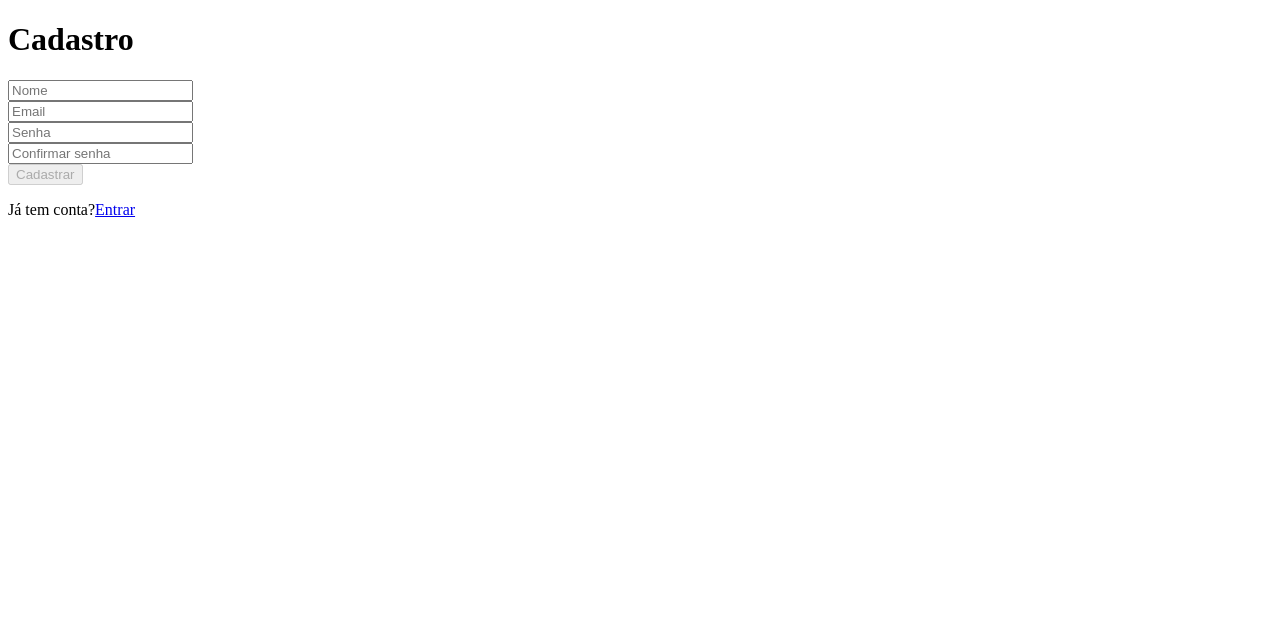
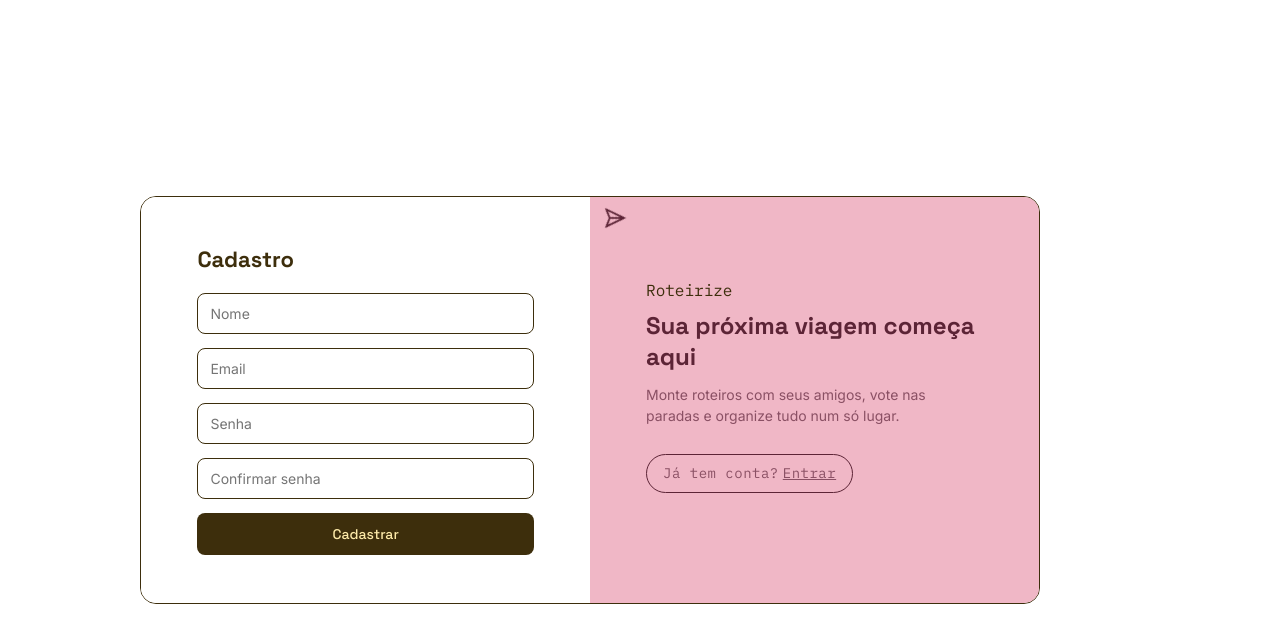
Before and after one commit to erikalps/Roteirize, a React (Vite) app in the folder web/: page /signup in a window 1280 px wide. Shown: the top 642 px of the page. Built offline with nearby package versions, Linux system fonts and the light colour scheme; no server answers.

Commit message:
feat/53 Estiliza tela de cadastro com identidade visual pastel

```diff
--- a/web/src/index.css
+++ b/web/src/index.css
@@ -0,0 +1,34 @@
+@import url('https://fonts.googleapis.com/css2?family=Space+Grotesk:wght@500;700&family=IBM+Plex+Mono:wght@400;500&family=Inter:wght@400;500&display=swap');
+
+:root {
+  --bg: #FCE9A8;
+  --text-primary: #3D2E0C;
+  --text-secondary: #7A6529;
+  --accent-pink: #F0B7C6;
+  --accent-blue: #A9CDEC;
+  --accent-yellow: #F5C64F;
+  --button-bg: #3D2E0C;
+  --button-text: #FCE9A8;
+  --input-border: #EAD68C;
+  --link-color: #5A7DA8;
+
+  --font-heading: 'Space Grotesk', sans-serif;
+  --font-mono: 'IBM Plex Mono', monospace;
+  --font-body: 'Inter', sans-serif;
+}
+
+* {
+  margin: 0;
+  padding: 0;
+  box-sizing: border-box;
+}
+
+body {
+  background: #fff;
+  color: var(--text-primary);
+  font-family: var(--font-body);
+  min-height: 100vh;
+  display: flex;
+  align-items: center;
+  justify-content: center;
+}
--- a/web/src/main.tsx
+++ b/web/src/main.tsx
@@ -3,6 +3,8 @@ import { createRoot } from 'react-dom/client'
 import { BrowserRouter } from 'react-router'
 import App from './App.tsx'
 import { AuthProvider } from './features/auth/AuthContext.tsx'
+import './index.css'
+
 
 createRoot(document.getElementById('root')!).render(
   <StrictMode>
--- /dev/null
+++ b/web/src/pages/SignUp.css
@@ -0,0 +1,187 @@
+.signup-page {
+  display: flex;
+  max-width: 1000px;
+  width: 90%;
+  border-radius: 16px;
+  overflow: hidden;
+  border: 1px solid var(--text-primary);
+
+
+
+}
+
+
+.signup-container {
+  flex: 1;
+  max-width: none;
+  margin: 0;
+  padding: 48px 56px;
+  background: #fff;
+  border: none;
+  border-radius: 0;
+
+}
+
+.signup-title{
+    font-family: var(--font-heading);
+    font-weight: 700;
+    font-size: 22px;
+    color: var(--text-primary);
+    margin-bottom: 20px;
+}
+
+.signup-panel {
+  flex: 1;
+  background: var(--accent-pink);
+  padding: 48px 56px;
+  display: flex;
+  flex-direction: column;
+  justify-content: center;
+  position: relative;
+  overflow: hidden;
+
+}
+
+.signup-panel h2{
+  font-family: var(--font-heading);
+  font-weight: 700;
+  font-size: 24px;
+  color: #5C2436;
+  margin-bottom: 12px;
+}
+
+
+.signup-panel p{
+  font-size: 14px;
+  color: #8A5064;
+  line-height: 1.5;
+  margin-bottom: 28px;
+}
+
+.login-link {
+  font-family: var(--font-mono);
+  font-size: 11px;
+  letter-spacing: 0.5px;
+  color:  #5C2436;
+  border: 1px solid #5C2436;
+  border-radius: 20px;
+  padding: 8px 16px;
+  width: fit-content;
+  transition: transform 0.50s ease;
+}
+
+.login-link:hover{
+  transform: scale(1.03);
+  color: var(--font-mono);
+  font-size: 15px;
+
+}
+
+.login-link a {
+  color: inherit;
+  margin-left: 4px;
+}
+
+.input-container{
+  margin-bottom:  14px;
+}
+
+.input-container input{
+  width: 100%;
+  background: #fff;
+  border: 1px solid var(--text-primary);
+  border-radius: 8px;
+  padding: 11px 12px;
+  font-size: 14px;
+  color: var(--text-primary);
+  font-family: var(--font-body);
+}
+
+
+.submit-button{
+   width: 100%;
+  background: var(--button-bg);
+  color: var(--button-text);
+  border: none;
+  border-radius: 8px;
+  padding: 12px;
+  font-size: 14px;
+  font-weight: 500;
+  font-family: var(--font-heading);
+  cursor: pointer;
+  transition: transform 0.50s ease;
+}
+
+.submit-button:hover{
+  transform: scale(1.03);
+}
+
+
+.plane-icon{
+  position:absolute;
+  top:40px;
+  left: -30px;
+  color: #5C2436;
+  animation: fly-across 8s linear infinite;
+}
+
+@keyframes fly-border {
+  0% {
+    top: 10px;
+    left: 10px;
+    transform: rotate(45deg);
+  }
+  25% {
+    top: 10px;
+    left: calc(100% - 32px);
+    transform: rotate(135deg);
+  }
+  50% {
+    top: calc(100% - 32px);
+    left: calc(100% - 32px);
+    transform: rotate(225deg);
+  }
+  75% {
+    top: calc(100% - 32px);
+    left: 10px;
+    transform: rotate(315deg);
+  }
+  100% {
+    top: 10px;
+    left: 10px;
+    transform: rotate(405deg);
+  }
+}
+
+.plane-icon {
+  position: absolute;
+  color: #5C2436;
+  animation: fly-border 10s linear infinite;
+}
+
+#title-sign{
+ margin-bottom: 10px;
+ font-family: var(--font-mono);
+}
+
+@media (max-width: 700px) {
+  .signup-page {
+    flex-direction: column;
+    width: 92%;
+    max-width: 420px;
+    margin:15px;
+  }
+
+  .signup-container,
+  .signup-panel {
+    padding: 32px 28px;
+  }
+
+  .input-container input {
+    font-size: 16px;
+  }
+
+  .plane-icon {
+    display: none;
+  }
+}
--- a/web/src/pages/SignUp.tsx
+++ b/web/src/pages/SignUp.tsx
@@ -5,6 +5,9 @@ import { Link } from 'react-router'
 import { isValidEmail, isValidPassword, hasPasswordNumber, MIN_PASSWORD_LENGTH } from '../utils/validation'
 import { useAuth } from '../features/auth/AuthContext'
 import { Navigate } from 'react-router'
+import './SignUp.css'
+
+
 
 export default function SignUp() {
   const [name, setName] = useState('')
@@ -103,54 +106,68 @@ export default function SignUp() {
   }
 
   return (
-    <div>
-      <h1>Cadastro</h1>
+    <div className='signup-page'>
+      <div className='signup-container'>
+        <h1 className='signup-title'>Cadastro</h1>
 
-      {successMessage && <p>{successMessage}</p>}
-      {generalError && <p>{generalError}</p>}
+        {successMessage && <p className='success-message'>{successMessage}</p>}
+        {generalError && <p className='general-error'>{generalError}</p>}
 
-      <div>
+        <div className='input-container'>
           <input
             placeholder="Nome"
             value={name}
             onChange={e => setName(e.target.value)}
           />
-        {errors.name && <p>{errors.name}</p>}
+          {errors.name && <p className='field-error'>{errors.name}</p>}
         </div>
 
-      <div>
+        <div className='input-container'>
           <input
             placeholder="Email"
             value={email}
             onChange={e => setEmail(e.target.value)}
           />
-        {errors.email && <p>{errors.email}</p>}
+          {errors.email && <p className='field-error'>{errors.email}</p>}
         </div>
 
-      <div>
+        <div className='input-container'>
           <input
             type="password"
             placeholder="Senha"
             value={password}
             onChange={e => setPassword(e.target.value)}
           />
-        {errors.password && <p>{errors.password}</p>}
+          {errors.password && <p className='field-error'>{errors.password}</p>}
         </div>
 
-      <div>
+        <div className='input-container'>
           <input
             type="password"
             placeholder="Confirmar senha"
             value={confirmPassword}
             onChange={e => setConfirmPassword(e.target.value)}
           />
-        {errors.confirmPassword && <p>{errors.confirmPassword}</p>}
+          {errors.confirmPassword && <p className='field-error'>{errors.confirmPassword}</p>}
         </div>
 
-      <button onClick={handleSubmit} disabled={!isFormValid || loading}>
+        <button className='submit-button' onClick={handleSubmit} disabled={!isFormValid || loading}>
           {loading ? 'Cadastrando...' : 'Cadastrar'}
         </button>
-      <p>Já tem conta?<Link to="/login">Entrar</Link></p>
+
       </div>
+      <div className='signup-panel'>
+        <span id='title-sign'>Roteirize</span>
+        <svg className='plane-icon' width="22" height="22" viewBox="0 0 24 24" fill="none" stroke="currentColor" strokeWidth="2">
+          <path d="M22 2L11 13M22 2l-7 20-4-9-9-4 20-7z" />
+        </svg>
+        <h2>Sua próxima viagem começa aqui</h2>
+        <p>Monte roteiros com seus amigos, vote nas paradas e organize tudo num só lugar.</p>
+        <p className='login-link'>Já tem conta?<Link to="/login">Entrar</Link></p>
+      </div>
+
+    </div>
+
+
   )
 }
```
Also changed, not shown: web/src/pages/Dashboard.css (added), web/src/pages/Login.css (added). Lines whose indentation alone changed are shown as unchanged.
